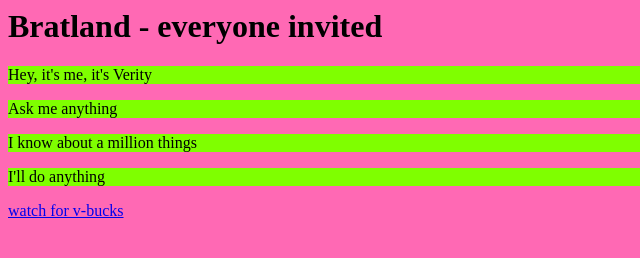
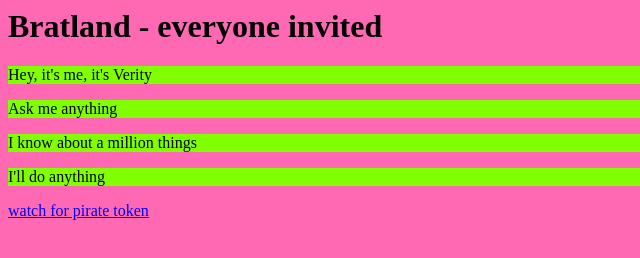
Before and after one commit to bratland-gb/bratland-gb.github.io, a plain HTML site: page index.html in a window 1280 px wide. Shown: the full height of the page, 0-640 px from the left. Drawn offline with Linux system fonts and the light colour scheme.

Commit message:
Update index.html

```diff
--- a/index.html
+++ b/index.html
@@ -8,6 +8,6 @@
 <p style="background-color:Chartreuse;">Ask me anything</p>
 <p style="background-color:Chartreuse;">I know about a million things</p>
 <p style="background-color:Chartreuse;">I'll do anything</p>
-<a href="https://www.youtube.com/watch?v=dQw4w9WgXcQ">watch for v-bucks</a>
+<a href="https://www.youtube.com/watch?v=dQw4w9WgXcQ">watch for pirate token</a>
 </body>
 </html>
```
